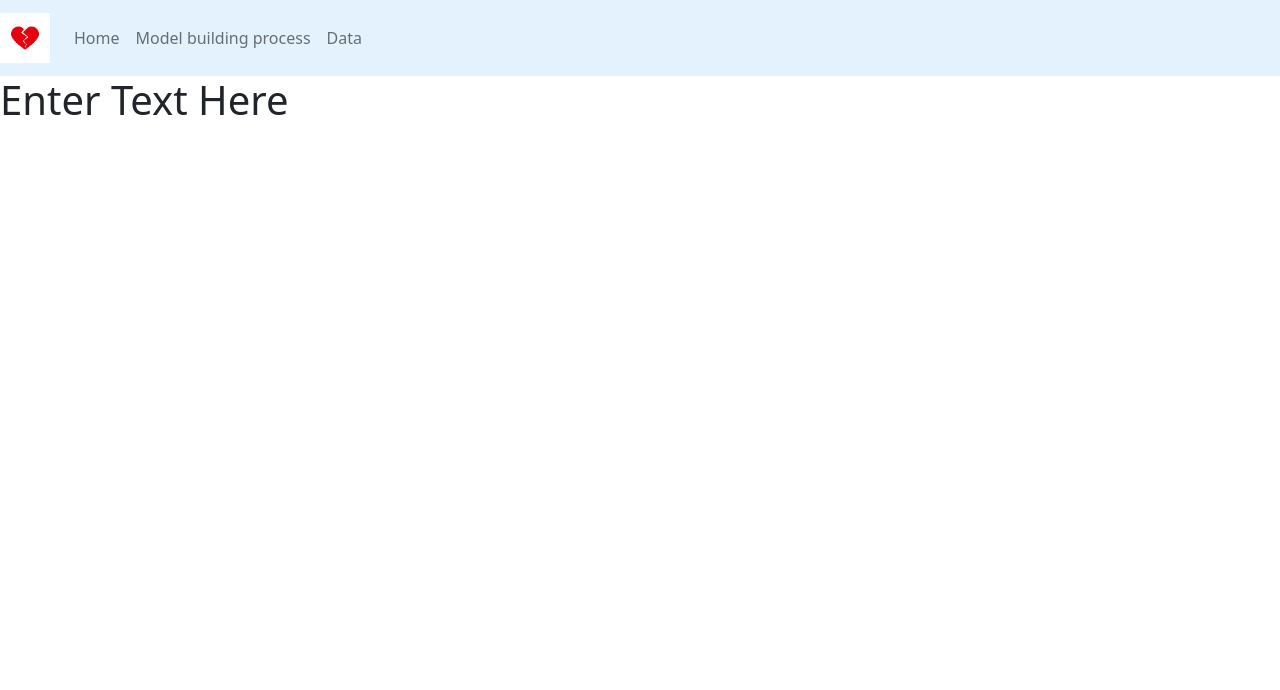
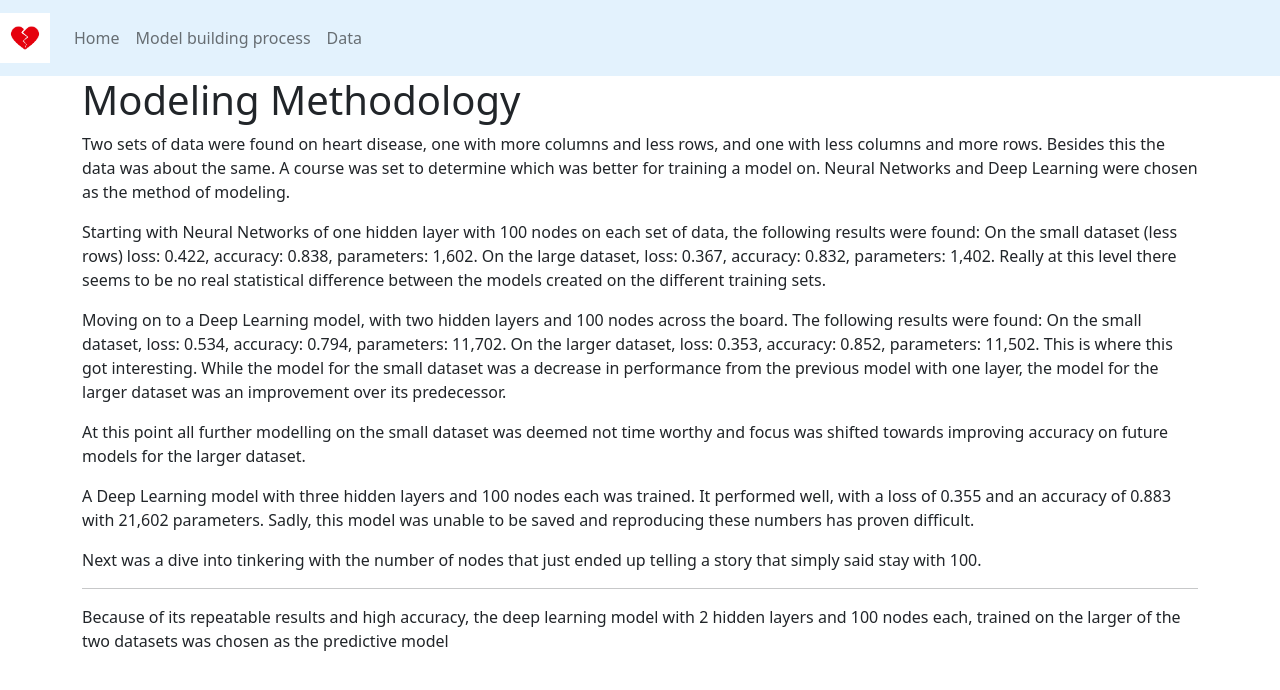
Before and after one commit to radioactivearm/Heart-Disease-ML, a Python web app: template templates/secondpage.html in a window 1280 px wide. Shown: the top 690 px of the page. Run offline with Jinja, Linux system fonts and the light colour scheme; the template is opened without the code that fills it, so the values that code supplies are empty.

Commit message:
added my javascript function and md that inserts md to html

```diff
--- /dev/null
+++ b/static/js/insert2HTML.js
@@ -0,0 +1,204 @@
+console.log('insert2HTML');
+
+
+
+// ===================================================================================
+/**
+ * Takes Text from a .txt file and inserts it into
+ * a selected part of a HTML code.
+ * @param {string} file The file path of the txt file you want to read from.
+ * @param {string} id   The id or class of the div you want to put the html text into.
+ */
+ function insertText(file, id) {
+    d3.text(file).then(text => {
+        let textArray = text.split('\n');
+        let selected = d3.select(id);
+        let htmlString = '';
+        textArray.forEach(entry => {
+            switch(entry){
+                case '\r':
+                    break;
+                default:
+                    htmlString = htmlString + '<p>' + entry + '</p>';
+                    break;
+            }
+        });
+        selected.html(htmlString);
+    });
+}
+// ====================================================================================
+
+
+
+// =====================================================================================================================
+
+// insertMD closure
+function MD() {
+
+    // a function to strip of #'s at beginning of headers
+    function handleHeader(string){
+        let headerSplit = string.split('#');
+        let header = headerSplit[headerSplit.length - 1];
+        return header;
+    }
+
+    // a function to strip of *'s at beginning of list objects
+    function handleUlist(string) {
+        let UlistSplit = string.split('* ');
+        let Ulist = UlistSplit[UlistSplit.length -1];
+        return Ulist;
+    }
+
+    // a function to strip off 1.'s at beginning of list objects
+    function handleOlist(string) {
+        let OlistSplit = string.split('1. ');
+        let Olist = OlistSplit[OlistSplit.length -1];
+        return Olist;
+    }
+
+    // a functions to strip break down image component into array
+    // [Defintion of Image, Location of Image]
+    function handleImage(string) {
+        let imageSplit = string.split('!').join('').split('[').join('').split(']').join('').split(')').join('').split('(');
+        return imageSplit;
+    }
+
+
+    /**
+     * This function inserts elements from a Markdown file into a div or other element in
+     * an HTML file.
+     * @param {string} file The path the file you want to take info from.
+     * @param {string} id   The div or place you want to put the info into.
+     */
+    function insertMD(file, id) {
+        d3.text(file).then(text => {
+            // Splitting on every new line
+            let mdArray = text.split('\n');
+
+            // Adding an extra element at the end to make code work later down the road
+            mdArray.push('');
+
+            // setting a const length variable
+            const len = mdArray.length;
+
+            // grabbing a hold of HTML element where this is all going
+            let selected = d3.select(id);
+
+            // initailizing string that will go into element
+            let htmlString = '';
+
+            // this is a counter that does nothing, how fun
+            let doNothing = 0;
+
+            // looping over the length of my array
+            for (let i = 0; i < len; i++) {
+
+                // setting a variable to be my current array entry
+                let entry = mdArray[i];
+
+                // if entry is an empty row, do nothing, by counting do nothing, how fun
+                if (entry === '\r') {
+
+                    doNothing = doNothing + 1;
+
+                // if it has 6 #'s make it a h6 header
+                } else if (entry.startsWith('######')) {
+
+                    htmlString = htmlString + '<h6>' + handleHeader(entry) + '</h6>';
+
+                // if it has 5 #'s make it a h5 header
+                } else if (entry.startsWith('#####')) {
+
+                    htmlString = htmlString + '<h5>' + handleHeader(entry) + '</h5>';
+
+                // if it has 4 #'s make it a h4 header
+                } else if (entry.startsWith('####')) {
+
+                    htmlString = htmlString + '<h4>' + handleHeader(entry) + '</h4>';
+
+                // if it has 3 #'s make it a h3 header
+                } else if (entry.startsWith('###')) {
+
+                    htmlString = htmlString + '<h3>' + handleHeader(entry) + '</h3>';
+
+                // if it has 2 #'s make it a h2 header
+                } else if (entry.startsWith('##')) {
+
+                    htmlString = htmlString + '<h2>' + handleHeader(entry) + '</h2>';
+
+                // if it has 1 # make it a h1 header
+                } else if (entry.startsWith('#')) {
+
+                    htmlString = htmlString + '<h1>' + handleHeader(entry) + '</h1>';
+
+                // if it is the first of set of an unordered list do this
+                } else if (entry.startsWith('*') && !mdArray[i-1].startsWith('*')) {
+
+                    htmlString = htmlString + '<ul><li>' + handleUlist(entry) + '</li>';
+
+                // if it is the last of a set of an unordered list do this
+                } else if (entry.startsWith('*') && !mdArray[i+1].startsWith('*')) {
+
+                    htmlString = htmlString + '<li>' + handleUlist(entry) + '</li></ul>';
+
+                // if it is in the middle of a set of an unordered list do this
+                } else if (entry.startsWith('*')) {
+
+                    htmlString = htmlString + '<li>' + handleUlist(entry) + '</li>';
+
+                // if it is the first of a set of an ordered list do this
+                } else if (entry.startsWith('1.') && !mdArray[i-1].startsWith('1.')) {
+
+                    htmlString = htmlString + '<ol><li>' + handleOlist(entry) + '</li>';
+
+                // if it is the last of a set of an ordered list do this
+                } else if (entry.startsWith('1.') && !mdArray[i+1].startsWith('1.')) {
+
+                    htmlString = htmlString + '<li>' + handleOlist(entry) + '</li></ol>';
+
+                // if it is in the middle of a set of an ordered list do this
+                } else if (entry.startsWith('1.')) {
+
+                    htmlString = htmlString + '<li>' + handleOlist(entry) + '</li>';
+
+                // if it is the last element in the array, the one I added on,
+                // so I could handle a list at the end of the md, just do this
+                } else if (entry === '') {
+
+                    console.log('Andy was here');
+
+                // if there is a horizontal divider, it puts a horizontal divider in
+                } else if (entry.startsWith('===')) {
+
+                    htmlString = htmlString + '<hr>'
+
+                // if it is an image tag, make it a make element with a unique id, so you can customize each photo in css
+                } else if (entry.startsWith('!')) {
+
+                    htmlString = htmlString + '<img id=' + `inserted-img${i}` + ' class="inserted-img" src=' + handleImage(entry)[1] + 'width=100% ref=' + handleImage(entry)[0] + '>';
+
+                // and if it is just plain text, just shove it into a paragraph element
+                } else {
+
+                    htmlString = htmlString + '<p>' + handleHeader(entry) + '</p>';
+
+                }
+
+            }
+
+            // throw the completed string into the html
+            selected.html(htmlString);
+        });
+    }
+
+    // return the function out of the closure
+    return insertMD;
+
+}
+
+// assign the returned function from closure to new function outside closures
+insertMD = MD();
+
+// ==============================================================================================================================
+
+insertMD('../static/text/writeup.md', '#prediction_text');
--- /dev/null
+++ b/static/text/writeup.md
@@ -0,0 +1,17 @@
+# Modeling Methodology
+
+Two sets of data were found on heart disease, one with more columns and less rows, and one with less columns and more rows. Besides this the data was about the same. A course was set to determine which was better for training a model on. Neural Networks and Deep Learning were chosen as the method of modeling.
+
+Starting with Neural Networks of one hidden layer with 100 nodes on each set of data, the following results were found: On the small dataset (less rows) loss: 0.422, accuracy: 0.838, parameters: 1,602. On the large dataset, loss: 0.367, accuracy: 0.832, parameters: 1,402. Really at this level there seems to be no real statistical difference between the models created on the different training sets.
+
+Moving on to a Deep Learning model, with two hidden layers and 100 nodes across the board. The following results were found: On the small dataset, loss: 0.534, accuracy: 0.794, parameters: 11,702. On the larger dataset, loss: 0.353, accuracy: 0.852, parameters: 11,502. This is where this got interesting. While the model for the small dataset was a decrease in performance from the previous model with one layer, the model for the larger dataset was an improvement over its predecessor.
+
+At this point all further modelling on the small dataset was deemed not time worthy and focus was shifted towards improving accuracy on future models for the larger dataset.
+
+A Deep Learning model with three hidden layers and 100 nodes each was trained. It performed well, with a loss of 0.355 and an accuracy of 0.883 with 21,602 parameters. Sadly, this model was unable to be saved and reproducing these numbers has proven difficult.
+
+Next was a dive into tinkering with the number of nodes that just ended up telling a story that simply said stay with 100.
+
+==================================
+
+Because of its repeatable results and high accuracy, the deep learning model with 2 hidden layers and 100 nodes each, trained on the larger of the two datasets was chosen as the predictive model
--- a/templates/secondpage.html
+++ b/templates/secondpage.html
@@ -36,10 +36,19 @@
     </nav>
 
 
-    <div class="" id = "prediction_text">
-        <h1>Enter Text Here</h1>
+    <div class='container'>
+      <div class='row'>
+        <div class='col-m-6'>
+          <div class='well'>
+            <div class="" id = "prediction_text">
+              <h1>Enter Text Here</h1>
 
+            </div>
+          </div>
+        </div>
+      </div>
     </div>
+
 
     <!-- Optional JavaScript; choose one of the two! -->
 
@@ -51,5 +60,8 @@
     <script src="https://cdn.jsdelivr.net/npm/@popperjs/core@2.9.2/dist/umd/popper.min.js" integrity="sha384-IQsoLXl5PILFhosVNubq5LC7Qb9DXgDA9i+tQ8Zj3iwWAwPtgFTxbJ8NT4GN1R8p" crossorigin="anonymous"></script>
     <script src="https://cdn.jsdelivr.net/npm/bootstrap@5.0.1/dist/js/bootstrap.min.js" integrity="sha384-Atwg2Pkwv9vp0ygtn1JAojH0nYbwNJLPhwyoVbhoPwBhjQPR5VtM2+xf0Uwh9KtT" crossorigin="anonymous"></script>
     -->
+
+    <script src="https://d3js.org/d3.v5.min.js"></script>
+    <script src='../static/js/insert2HTML.js'></script>
   </body>
 </html>
```
